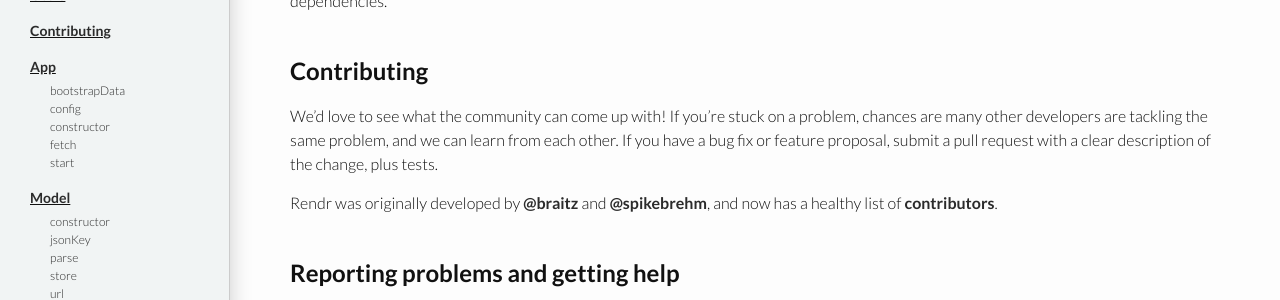
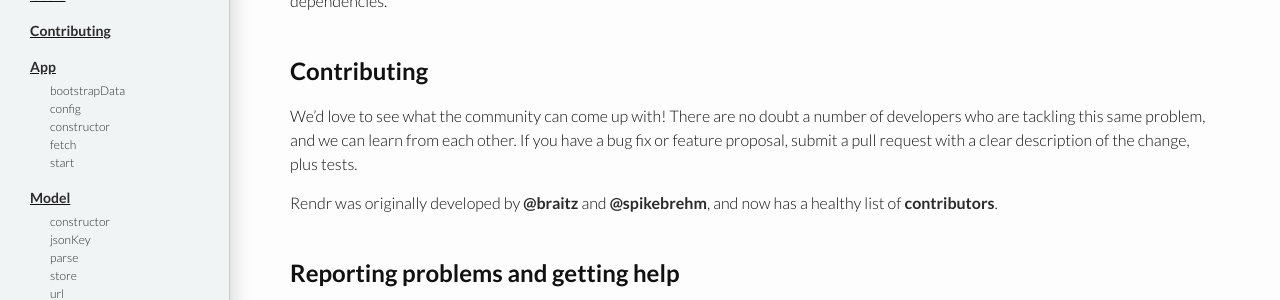
Before and after one commit to rendrjs/rendrjs.github.io, a Jekyll site: the page built from index.md, in a window 1280 px wide and 900 px high, scrolled down 1511 px. Shown: the part 154-454 px from the top of the window. Built offline with Jekyll 4.4.1, drawn with Linux system fonts in a browser that asks for light colours; Markdown is read by kramdown in place of the engine named in the settings.

Commit message:
Update index.md

```diff
--- a/index.md
+++ b/index.md
@@ -53,7 +53,7 @@
 
 <h2 id="contributing">Contributing</h2>
 
-We'd love to see what the community can come up with! If you're stuck on a problem, chances are many other developers are tackling the same problem, and we can learn from each other. If you have a bug fix or feature proposal, submit a pull request with a clear description of the change, plus tests.
+We'd love to see what the community can come up with! There are no doubt a number of developers who are tackling this same problem, and we can learn from each other. If you have a bug fix or feature proposal, submit a pull request with a clear description of the change, plus tests.
 
 Rendr was originally developed by [@braitz](https://github.com/braitz) and [@spikebrehm](https://github.com/spikebrehm), and now has a healthy list of [contributors](https://github.com/rendrjs/rendr/graphs/contributors).
 
```
